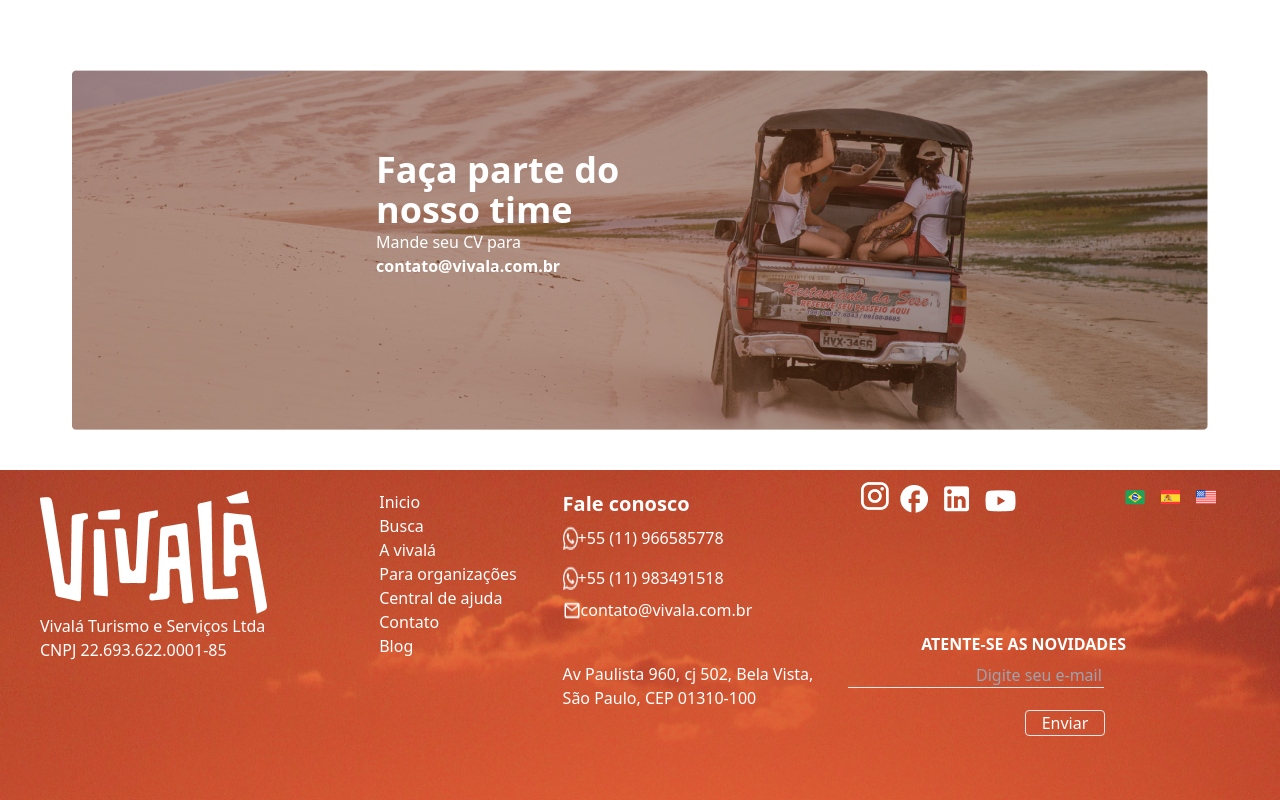
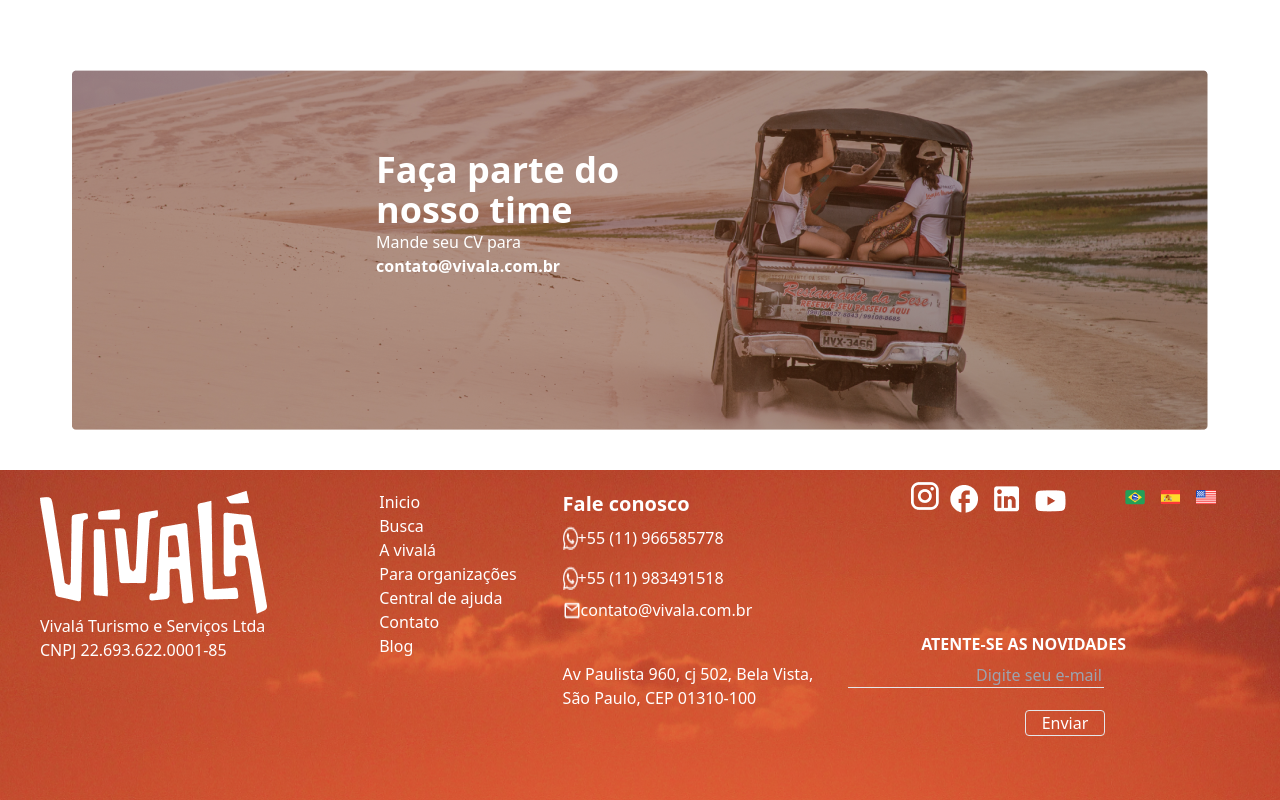
Before and after one commit to henriqueadny37/vivalatest, a Next.js app: page / in a window 1280 px wide. Shown: the part 4653-5453 px from the top of the page. Built offline with nearby package versions, Linux system fonts and the light colour scheme.

Commit message:
finish: finish project

```diff
--- a/src/Components/Footer.jsx
+++ b/src/Components/Footer.jsx
@@ -47,7 +47,7 @@ export const Footer = () => {
           </div>
         </div>
 
-        <div className="flex flex-wrap justify-between sm:ml-[500px] top-0 md:ml-[500px] lg:ml-[600px] p-3 absolute">
+        <div className="flex flex-wrap justify-between sm:ml-[500px] top-0 md:ml-[500px] lg:ml-[600px] p-3 absolute xl:ml-[700px] 2xl:ml-[1500px]">
           <div className="flex gap-2">
             <div>
               <img src="/Fotos/instagram.png" alt="instgram-icon" />
@@ -63,7 +63,7 @@ export const Footer = () => {
             </div>
           </div>
         </div>
-        <div className="flex flex-nowrap mx-10 absolute py-5 md:ml-[850px] lg:ml-[950px] xl:ml-[1100px]">
+        <div className="flex flex-nowrap mx-10 absolute py-5 md:ml-[850px] lg:ml-[950px] xl:ml-[1100px] 2xl:ml-[2000px]">
           <div className="flex md:gap-4 xl:gap-4 2xl:gap-4">
             <div>
               <img src="/Fotos/flagBrazil.png" alt="" />
--- a/src/Components/Menu.jsx
+++ b/src/Components/Menu.jsx
@@ -163,7 +163,7 @@ export const Menu = () => {
               </p>
             </div>
           </div>
-          <div className="flex xl:mt-[400px] 2xl:mt-[500px] lg:mt-96 md:mt-96 sm:mt-[400px] flex-shrink lg:w-[742px] lg:h-[250px] xl:w-[900px] xl:h-[300px] xl:flex 2xl:w-[1000px] 2xl:h-96 shadow-lg bg-white absolute lg:-my-40 sm:w-[-450px] sm:h-[-800px] sm:-my-40 md:w-[742px] md:h-[250px] md:-my-[250px]">
+          <div className="flex xl:mt-[400px] 2xl:mt-[600px] lg:mt-96 md:mt-96 sm:mt-[400px] flex-shrink lg:w-[742px] lg:h-[250px] xl:w-[900px] xl:h-[300px] xl:flex 2xl:w-[1000px] 2xl:h-96 shadow-lg bg-white absolute lg:-my-40 sm:w-[-450px] sm:h-[-800px] sm:-my-40 md:w-[742px] md:h-[250px] md:-my-[250px]">
             <div className="flex flex-col text-orange-600 font-bold p-5">
               <img
                 src="/Fotos/hearticon.png"
@@ -315,96 +315,3 @@ export const Menu = () => {
     </>
   );
 };
-
-{
-  /*    <div className="absolute flex justify-end ml-96 gap-5 py-5">
-          <div className="flex gap-2 ml-96">
-            <div>
-              <img src="/Fotos/instagram.png" alt="instgram-icon" />
-            </div>
-            <div>
-              <img src="/Fotos/ic_baseline-facebook.png" alt="facebook" />
-            </div>
-            <div>
-              <img src="/Fotos/mdi_linkedin.png" alt="linkedin" />
-            </div>
-            <div>
-              <img src="/Fotos/mdi_youtube.png" alt="youtube" />
-            </div>
-          </div>
-          <div className="flex gap-3 justify-content justify-end py-2">
-            <div>
-              <img src="/Fotos/flagBrazil.png" alt="" />
-            </div>
-            <div>
-              <img src="/Fotos/flagspain.png" alt="" />
-            </div>
-            <div>
-              <img src="/Fotos/flagUSA.png" alt="" />
-            </div>
-          </div>
-        </div>  */
-}
-
-{
-  /* div da imagem infográfica abaixo
- <div className="mt-10  grid justify-items-center">
-          <p className="mr-[800px] text-gray-600 text-3xl font-semibold">
-            Viajando com a vivalá, você:
-          </p>
-          <img
-            src="/Fotos/infografico.png"
-            alt="infografico"
-            width={1040}
-            height={992}
-            className="w-full md:flex flex-wrap"
-          />
-        </div>
-*/
-}
-
-{
-  /* div da imagem com texto (foto mundo com mão embaixo)
-  <div className="w-full flex mt-20 p-5 container mx-auto font-semibold text-4xl text-gray-500">
-          <img
-            src="/Fotos/moeda.png"
-            alt="moedaPlaneta"
-            className="w-full flex sm:hidden md:flex-wrap"
-          />
-          <p className="flex ml-3 sm:hidden md:flex-wrap">
-            Acreditamos que o turismo sustentável seja fator chave para o
-            desenvolvimento socioambiental e empoderamento de comunidades
-            brasileiras.
-          </p>
-        </div>
-
-*/
-}
-
-{
-  /*    <div className="flex col-span-2 my-10 mx-20">
-          <div className="flex text-3xl text-gray-600 font-semibold">
-            <img src="/Fotos/moeda.png" alt="foto-mundo" />
-            <div className="flex flex-col py-5 mx-10">
-              <span>
-                Acreditamos que o turismo sustentável <br /> seja fator chave
-                para o desenvolvimento <br /> socioambiental e empoderamento de{" "}
-                <br />
-                comunidades brasileiras.
-              </span>
-            </div>
-          </div>
-        </div>*/
-}
-
-{
-  /*div-pai do grupo de fotos m-10 container mx-auto py-auto */
-}
-
-{
-  /* div do scopo da linha 219 a 227 (img com 3 icones)   div pai (container mx-auto flex justify-around w-20 h-14 gap-2 shrink)*/
-}
-
-{
-  /*div do texto da div nossos valores/ sm:w-80 sm:mr-60 linha 179 */
-}
```
Also changed, not shown: src/Components/NewFooter.jsx (+0 -167 lines).
